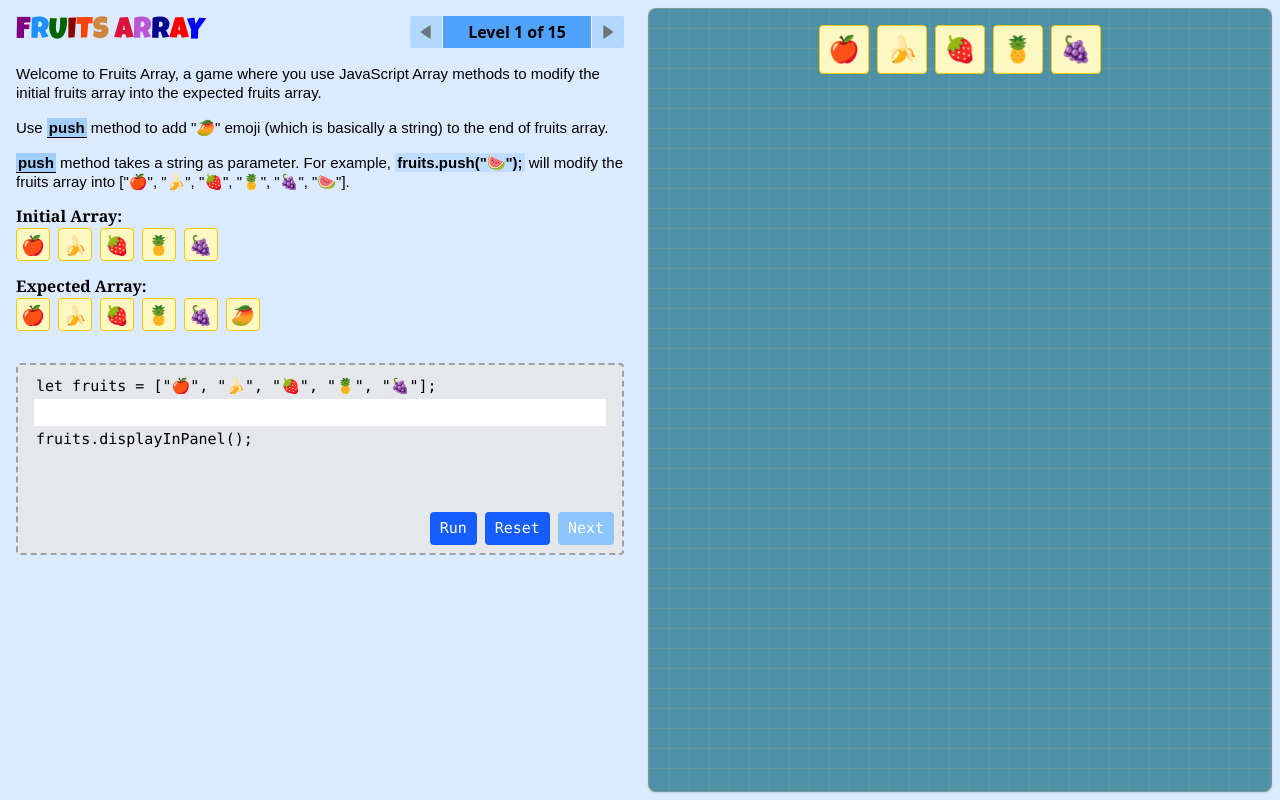
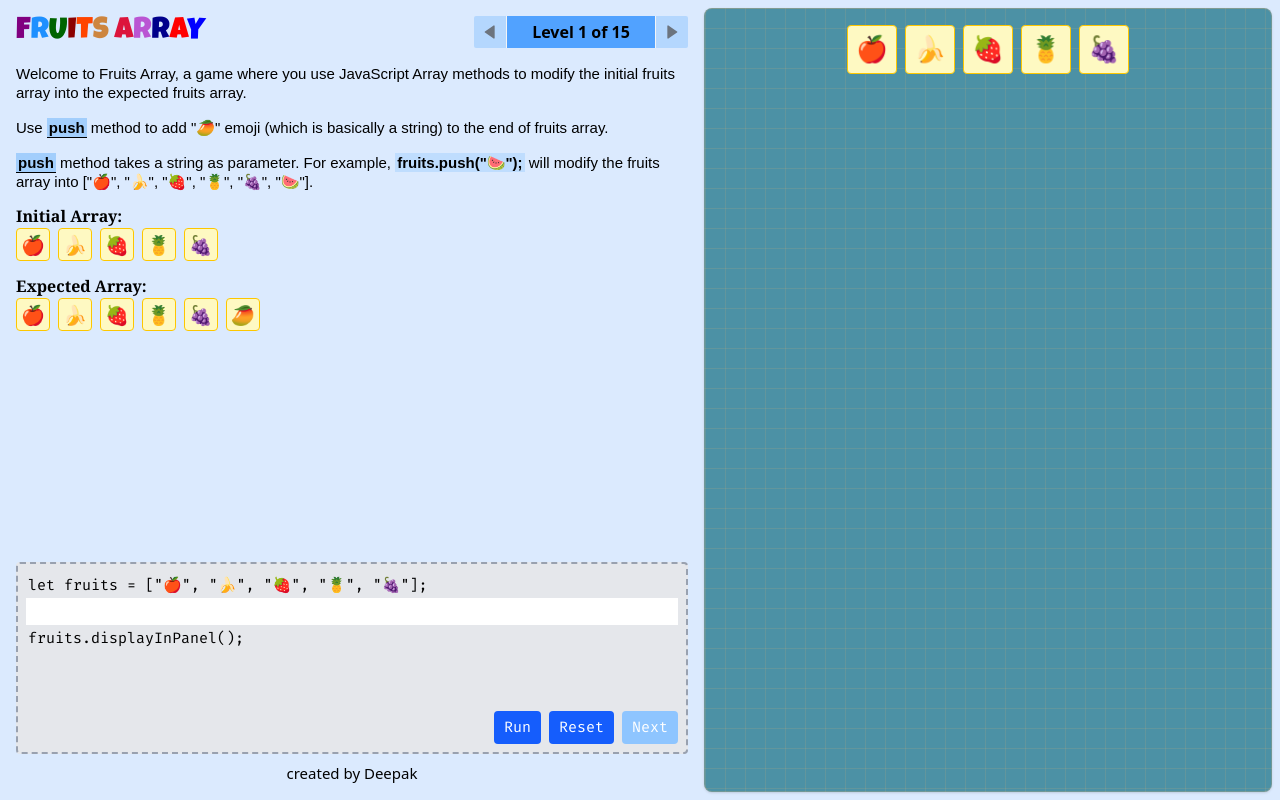
Before and after one commit to deepak-kr-patra/fruityArrays, a React (Vite) app: page / in a window 1280 px wide. Built offline with nearby package versions, Linux system fonts and the light colour scheme.

Commit message:
final design AND full responsive

```diff
--- a/src/App.css
+++ b/src/App.css
@@ -57,12 +57,12 @@
 }
 
 /* fruits panel CSS */
-.fruitsVisualizerContainer {
+/* .fruitsVisualizerContainer {
   @media (width < 768px) {
     width: 100%;
     height: max-content;
   }
-}
+} */
 
 .fruitsSection {
   background-color: #4c91a5;
@@ -73,6 +73,7 @@
   background-size: 20px 20px;
   border-radius: 8px;
   border: 1px solid rgba(200, 170, 120, 0.3);
+  align-content: start;
 }
 
 .fruitsSection>.fruitItem {
@@ -105,7 +106,7 @@
 }
 
 .demoFruits {
-  margin: clamp(8px, 1vw, 16px) 0;
+  margin: clamp(8px, 1vw, 16px) 0 0 0;
 }
 
 .demoFruit {
@@ -115,15 +116,23 @@
   height: max-content;
 }
 
-.code {
+.codeBox {
   display: flex;
   flex-direction: column;
   font-size: clamp(12px, 1.6vw, 15px);
   border: 2px dashed #99a1af;
   border-radius: 4px;
+  font-family: "Fira Code", monospace;
+  font-optical-sizing: auto;
+
   @media (width < 768px) {
     border-width: 1px;
   }
+}
+
+.error {
+  font-size: clamp(12px, 1.6vw, 15px);
+  font-family: Arial, Helvetica, sans-serif;
 }
 
 .button,
@@ -131,9 +140,10 @@
   font-size: clamp(10px, 1.5vw, 15px);
   color: white;
   border-radius: 4px;
+  height: max-content;
   padding: 5px 10px;
 
-  @media (width < 768px) {
+  @media (width < 1024px) {
     padding: 2.5px 6px;
   }
 }
@@ -144,9 +154,17 @@
   background-color: #155dfc;
 }
 
-.button:hover,
-.enabledNextBtn:hover {
-  background-color: #1447e6;
+@media (hover: hover) {
+
+  .button:hover,
+  .enabledNextBtn:hover {
+    background-color: #1447e6;
+  }
+}
+
+.footer {
+  align-self: center;
+  font-size: clamp(12px, 1.6vw, 15px);
 }
 
 /* levels indicator and modal CSS */
@@ -184,7 +202,13 @@
   cursor: pointer;
 }
 
-.levelCircle:hover,
+@media (hover: hover) {
+
+  .levelCircle:hover {
+    border: 2px solid #f9fbfb;
+  }
+}
+
 .active {
   border: 2px solid #f9fbfb;
 }
--- a/src/App.jsx
+++ b/src/App.jsx
@@ -17,7 +17,7 @@ function App() {
     <>
       {screenWidth >= 768 &&
       <div className="flex max-md:flex-col max-md:justify-between h-screen bg-blue-100">
-        <div className="w-1/2 p-4 max-md:w-full">
+        <div className="w-[55%] h-full flex flex-col p-4 max-md:w-full">
           <div className='flex justify-between items-center'>
             <h2 className='header'>
               {"FRUITS ARRAY".split('').map((ch, idx) => <span key={idx}>{ch}</span>)}
@@ -27,15 +27,15 @@ function App() {
           <CodeEditor />
         </div>
 
-        <div className="w-1/2 p-2 max-md:w-full fruitsVisualizerContainer">
+        <div className="w-[45%] p-2 pl-0 max-md:w-full max-md:h-max">
           <FruitVisualizer />
         </div>
         <Toaster toastOptions={{ position: "bottom-right", duration: 4000 }} />
       </div>}
 
       {screenWidth < 768 &&
-      <div className="flex flex-col h-screen bg-blue-100">
-        <div className="p-4 pb-0 w-full">
+      <div className="flex flex-col h-dvh bg-blue-100">
+        <div className="p-2 pb-0 w-full">
           <div className='flex justify-between items-center'>
             <h2 className='header'>
               {"FRUITS ARRAY".split('').map((ch, idx) => <span key={idx}>{ch}</span>)}
@@ -44,14 +44,14 @@ function App() {
           </div>
         </div>
 
-        <div className="p-2 w-full fruitsVisualizerContainer">
+        <div className="p-2 w-full max-md:h-max">
           <FruitVisualizer />
         </div>
 
-        <div className="p-2 pt-0 w-full ">
+        <div className="p-2 pt-0 w-full flex-1">
           <CodeEditor />
         </div>
-        <Toaster toastOptions={{ position: "top-center", duration: 4000 }} />
+        <Toaster toastOptions={{ position: "bottom-right", duration: 4000 }} />
       </div>}
     </>
   )
--- a/src/components/CodeEditor.jsx
+++ b/src/components/CodeEditor.jsx
@@ -7,6 +7,7 @@ import toast from 'react-hot-toast';
 const CodeEditor = () => {
 
     const {
+        screenWidth,
         level,
         setLevel,
         levelsCompleted,
@@ -39,7 +40,7 @@ const CodeEditor = () => {
 
         setFruits(levelInfo.defaultFruits);
         setCode(localStorage.getItem(`codeLevel${level}`) || '');
-        textareaRef.current?.focus();
+        // textareaRef.current?.focus();
 
         setEnableButton(false);
         if (level <= levelsCompleted) {
@@ -59,8 +60,11 @@ const CodeEditor = () => {
     }, [level]);
 
     const textareaRef = useRef();
+    // intentionally kept this useEffect below previous one so 'code' doesn't get same value as previous level
     useEffect(() => {
+        if (screenWidth >= 768) {
             textareaRef.current?.focus();
+        }
         localStorage.setItem(`codeLevel${level}`, code);
 
         if (levelsResetUsed) {
@@ -131,11 +135,11 @@ const CodeEditor = () => {
     };
 
     return (
-        <section>
-            <div id="levelInfoDiv" className="mt-4 max-md:mt-0 flex flex-col gap-4 max-md:gap-2"></div>
+        <section className="flex flex-col justify-start flex-1 max-md:h-full">
+            <div id="levelInfoDiv" className="mt-4 max-md:mt-0 flex flex-col gap-4 max-lg:gap-2"></div>
 
             <div className="demoFruits w-full flex flex-col font-serif">
-                <p className="font-semibold max-md:text-sm">Initial Array: </p>
+                <p className="font-semibold max-lg:text-sm">Initial Array: </p>
                 <div className="flex justify-start items-center gap-2">
                     {levelInfo.defaultFruits.map((fruit, idx) => (
                         <div
@@ -148,7 +152,7 @@ const CodeEditor = () => {
                 </div>
             </div>
             <div className="demoFruits w-full flex flex-col font-serif">
-                <p className="font-semibold max-md:text-sm">Expected Array: </p>
+                <p className="font-semibold max-lg:text-sm">Expected Array: </p>
                 <div className="flex justify-start items-center gap-2">
                     {levelInfo.expectedFruits.map((fruit, idx) => (
                         <div
@@ -160,8 +164,8 @@ const CodeEditor = () => {
                     ))}
                 </div>
             </div>
-            <div className="mt-8 max-md:mt-4">
-                <div className="relative code h-48 max-md:h-38 p-2 px-4 max-md:p-1 max-md:px-2 bg-gray-200 font-mono">
+            <div className="mt-4 flex flex-col justify-end flex-1">
+                <div className="codeBox relative flex flex-col h-48 max-md:h-38 p-2 max-lg:p-1 bg-gray-200">
                     <p className="p-0.5">
                         let fruits = [{levelInfo.defaultFruits.map(f => `"${f}"`).join(', ')}];
                     </p>
@@ -179,7 +183,9 @@ const CodeEditor = () => {
                         fruits.displayInPanel();
                     </p>
 
-                    <div className="absolute bottom-2 right-2 max-md:bottom-1 max-md:right-1 flex gap-2 max-md:gap-1">
+                    <div className="flex justify-between items-end flex-1">
+                        {<p className="error text-red-500">{error}</p>}
+                        <div className="flex gap-2 max-lg:gap-1">
                             <button
                                 onClick={runUserCode}
                                 className="button"
@@ -201,7 +207,8 @@ const CodeEditor = () => {
                             </button>
                         </div>
                     </div>
-                {error && <p className="text-red-500 mt-2 px-2 font-mono max-md:text-sm">{error}</p>}
+                </div>
+                <p className="footer mt-2">created by Deepak</p>
             </div>
         </section>
     );
--- a/src/components/FruitVisualizer.jsx
+++ b/src/components/FruitVisualizer.jsx
@@ -72,7 +72,7 @@ const FruitVisualizer = () => {
     }, [fruits]);
 
     return (
-        <div className="fruitsSection w-full flex flex-wrap justify-center gap-2 bg-white p-4 rounded shadow h-full">
+        <div className="fruitsSection w-full flex flex-wrap justify-center gap-2 bg-white p-4 max-md:p-3 rounded shadow h-full">
             {isReady && fruits.map((fruit, idx) => {
                 return <div
                     key={`${level}-${idx}`}
--- a/src/index.css
+++ b/src/index.css
@@ -1,3 +1,3 @@
-@import url('https://fonts.googleapis.com/css2?family=Luckiest+Guy&display=swap');
+@import url('https://fonts.googleapis.com/css2?family=Fira+Code:wght@300..700&family=Luckiest+Guy&display=swap');
 
 @import "tailwindcss";
```
Lines whose indentation alone changed are shown as unchanged.
